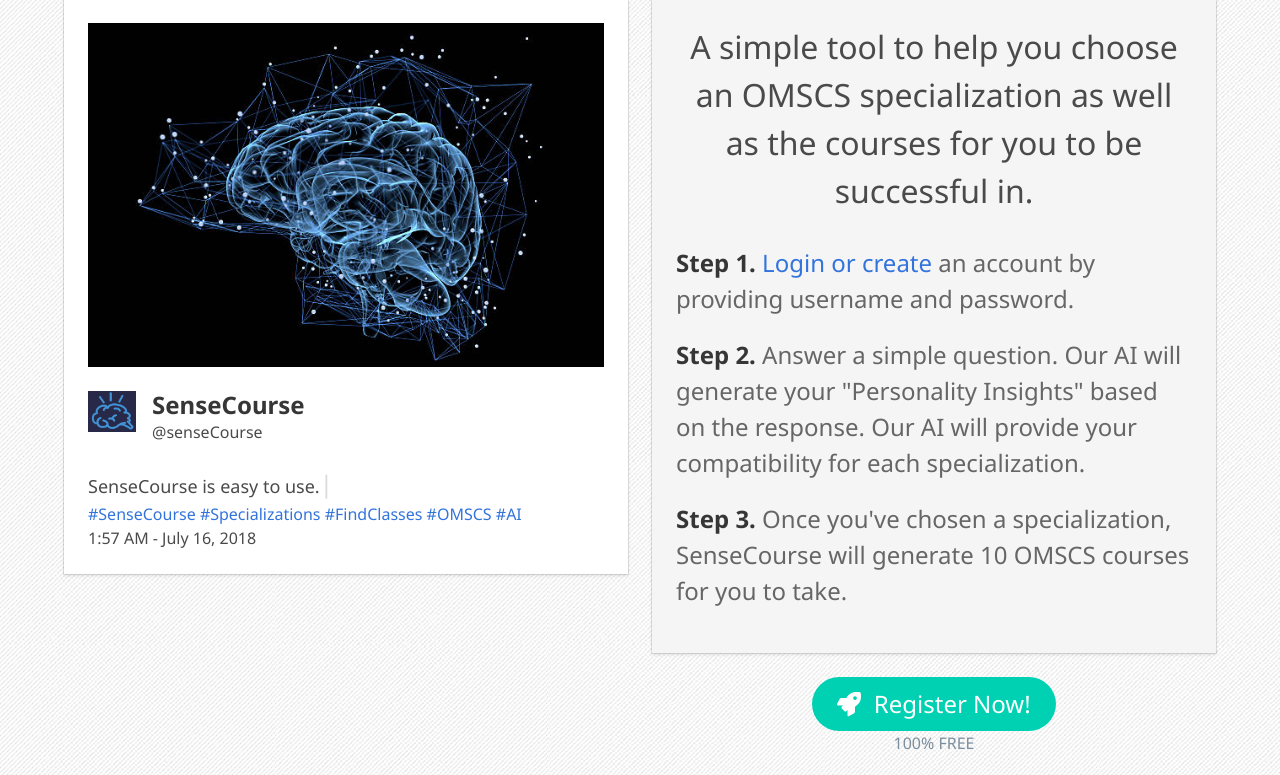
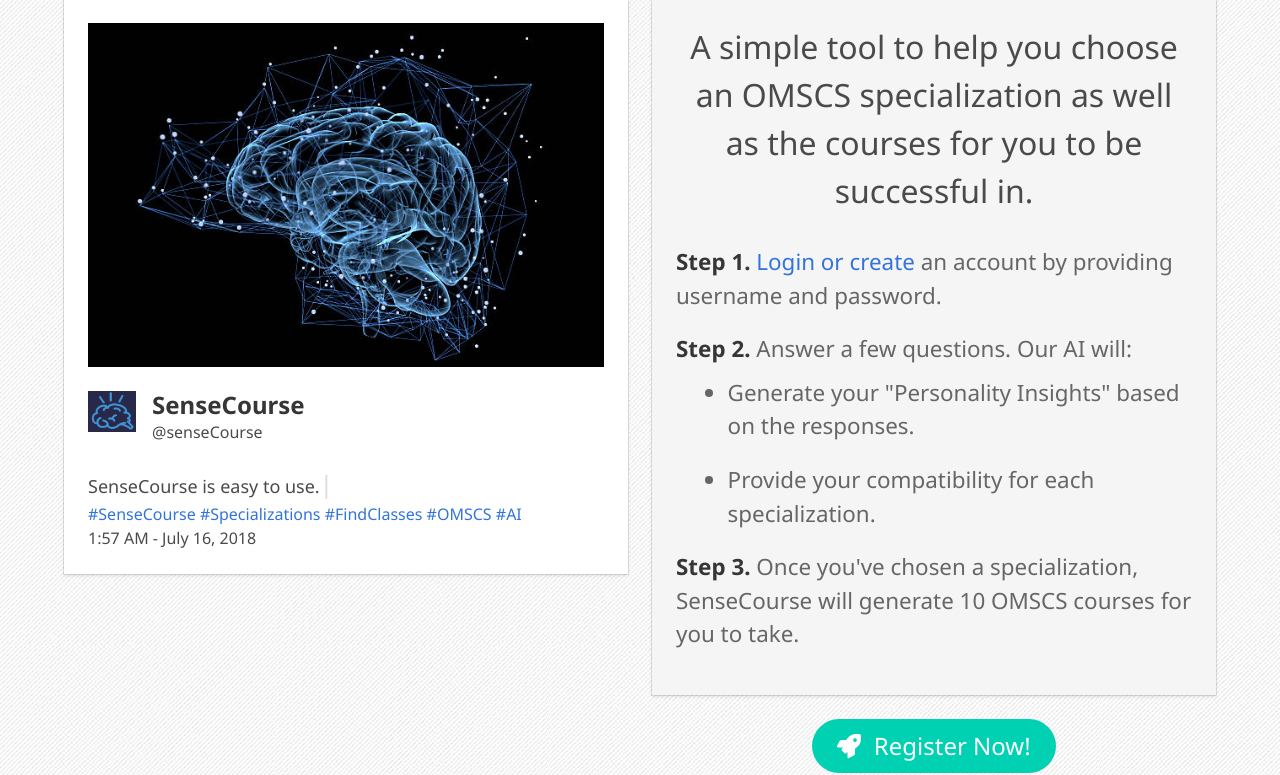
Before and after one commit to rylew2/SenseCourse, a Flask app: page / in a window 1280 px wide. Shown: the part 85-860 px from the top of the page. Run offline with Flask 2, Linux system fonts and the light colour scheme; some libraries are stand-ins or nearby versions.

Commit message:
create list on homepage

```diff
--- a/templates/index.html
+++ b/templates/index.html
@@ -59,9 +59,13 @@
                                 margin-bottom: 20px;
                             }
                         </style>
-                        <ul style="font-size:24px;padding-top:20px;">
+                        <ul style="font-size:140%;padding-top:20px;">
                             <li><strong>Step 1.</strong>  <a class="stepLinkRegister">Login or create</a> an account by providing username and password.</li>
-                            <li><strong>Step 2.</strong> Answer a simple question. Our AI will generate your "Personality Insights" based on the response. Our AI will provide your compatibility for each specialization.
+                            <li><strong>Step 2.</strong> Answer a few questions. Our AI will:
+                                <ul style="list-style-type: disc; padding-left:10%;">
+                                    <li>Generate your "Personality Insights" based on the responses.</li>
+                                    <li>Provide your compatibility for each specialization.</li>
+                                </ul>
                             </li>
                             <li><strong>Step 3.</strong> Once you've chosen a specialization, SenseCourse will generate 10 OMSCS courses for you to take.
                             </li>
```
